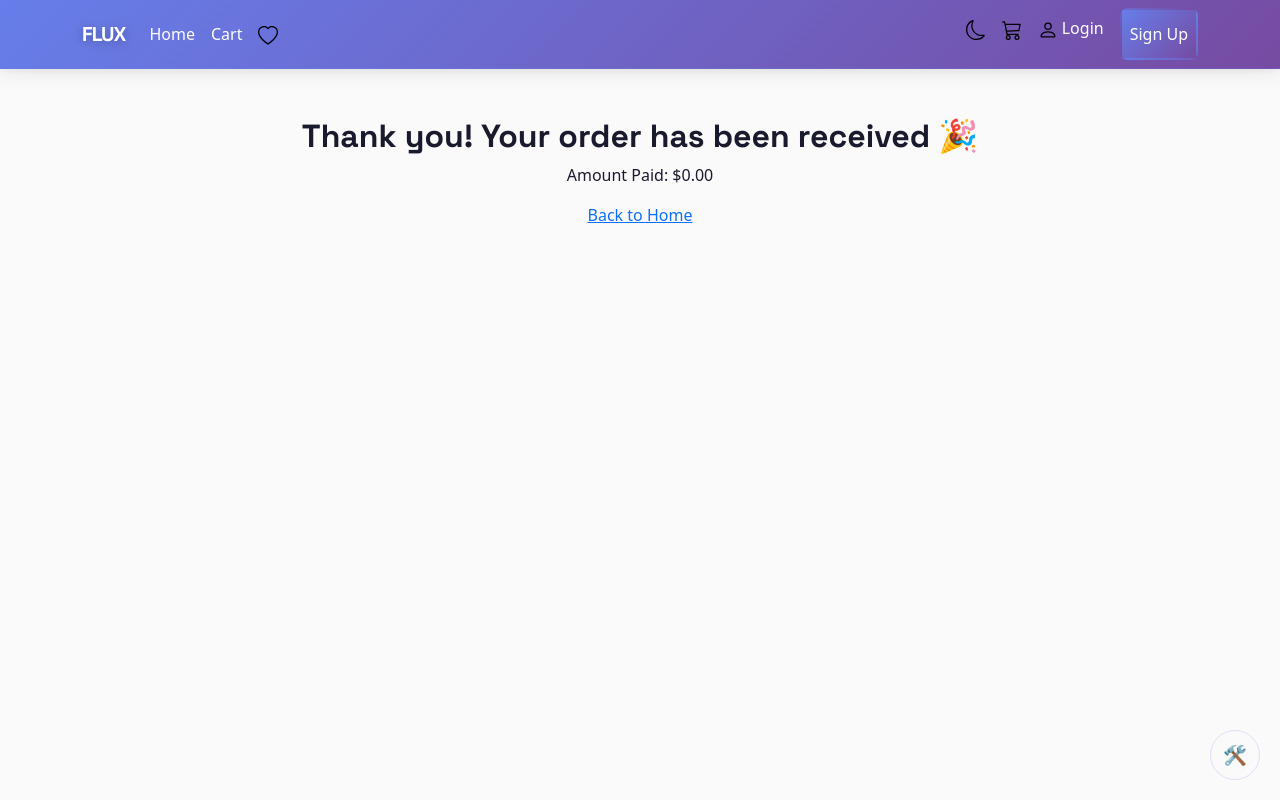
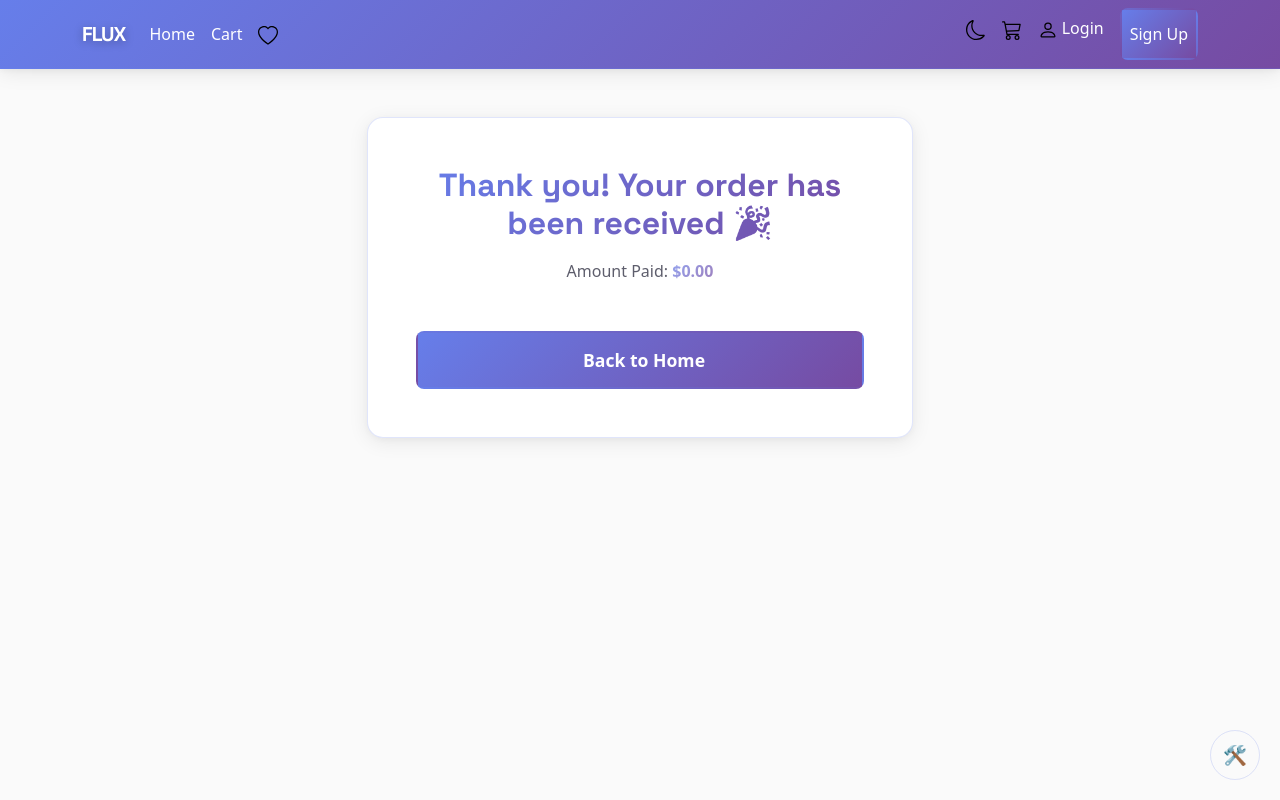
Before and after one commit to ahmedelhadi17776/NeoMart, a React (Vite) app: page /thankyou in a window 1280 px wide. Built offline with nearby package versions, Linux system fonts and the light colour scheme.

Commit message:
Refactor Login, Signup, and Thank You pages for improved layout and styling

```diff
--- a/src/pages/Login.jsx
+++ b/src/pages/Login.jsx
@@ -5,17 +5,12 @@ const Login = () => {
     <div className="container mt-4">
       <div className="row justify-content-center">
         <div className="col-md-6 col-lg-4">
-          <div className="card">
-            <div className="card-body">
-              <h2 className="card-title text-center mb-4">Login</h2>
-
-              <div className="card glass-card p-4 card-entry">
-                <h5 className="gradient-text">Coming Soon...</h5>
-                <p className="text-muted">
-                  Login functionality will be implemented by Akram
-                </p>
-              </div>
-            </div>
+          <div className="card glass-card p-4 card-entry text-center">
+            <h2 className="gradient-text mb-4">Login</h2>
+            <h5 className="gradient-text">Coming Soon...</h5>
+            <p className="text-muted">
+              Login functionality will be implemented by Akram
+            </p>
           </div>
         </div>
       </div>
--- a/src/pages/Signup.jsx
+++ b/src/pages/Signup.jsx
@@ -5,17 +5,12 @@ const Signup = () => {
     <div className="container mt-4">
       <div className="row justify-content-center">
         <div className="col-md-6 col-lg-4">
-          <div className="card">
-            <div className="card-body">
-              <h2 className="card-title text-center mb-4">Sign Up</h2>
-
-              <div className="card glass-card p-4 card-entry">
-                <h5 className="gradient-text">Coming Soon...</h5>
-                <p className="text-muted">
-                  Signup functionality will be implemented by Akram
-                </p>
-              </div>
-            </div>
+          <div className="card glass-card p-4 card-entry text-center">
+            <h2 className="gradient-text mb-4">Sign Up</h2>
+            <h5 className="gradient-text">Coming Soon...</h5>
+            <p className="text-muted">
+              Signup functionality will be implemented by Akram
+            </p>
           </div>
         </div>
       </div>
--- a/src/pages/ThankYou.jsx
+++ b/src/pages/ThankYou.jsx
@@ -5,12 +5,25 @@ export default function ThankYou() {
   const { state } = useLocation();
   const id = state?.orderId;
   const total = state?.total ?? 0;
+
   return (
-    <div className="container py-5 text-center">
-      <h2>Thank you! Your order has been received 🎉</h2>
-      {id && <p>Order Number: <strong>{id}</strong></p>}
-      <p>Amount Paid: ${total.toFixed(2)}</p>
-      <Link to="/">Back to Home</Link>
+    <div className="container py-5">
+      <div className="row justify-content-center">
+        <div className="col-lg-6">
+          <div className="card glass-card p-5 card-entry text-center">
+            <div className="mb-4">
+              <i className="bi bi-check-circle-fill display-1 text-success mb-3"></i>
+              <h2 className="gradient-text mb-3">Thank you! Your order has been received 🎉</h2>
+              {id && <p className="text-muted mb-2">Order Number: <strong className="gradient-text">{id}</strong></p>}
+              <p className="text-muted mb-4">Amount Paid: <strong className="gradient-text">${total.toFixed(2)}</strong></p>
+            </div>
+            <Link to="/" className="btn btn-primary btn-lg">
+              <i className="bi bi-house me-2"></i>
+              Back to Home
+            </Link>
+          </div>
+        </div>
+      </div>
     </div>
   );
 }
```
